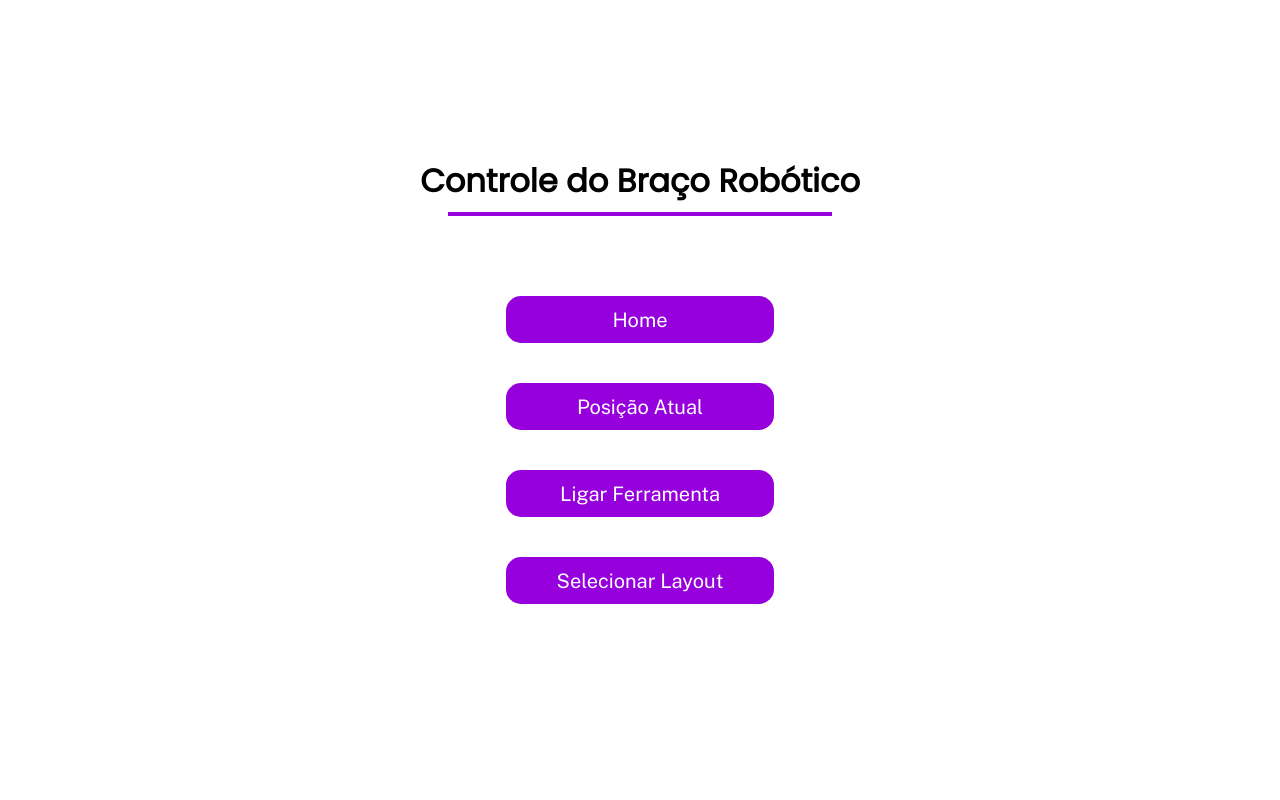
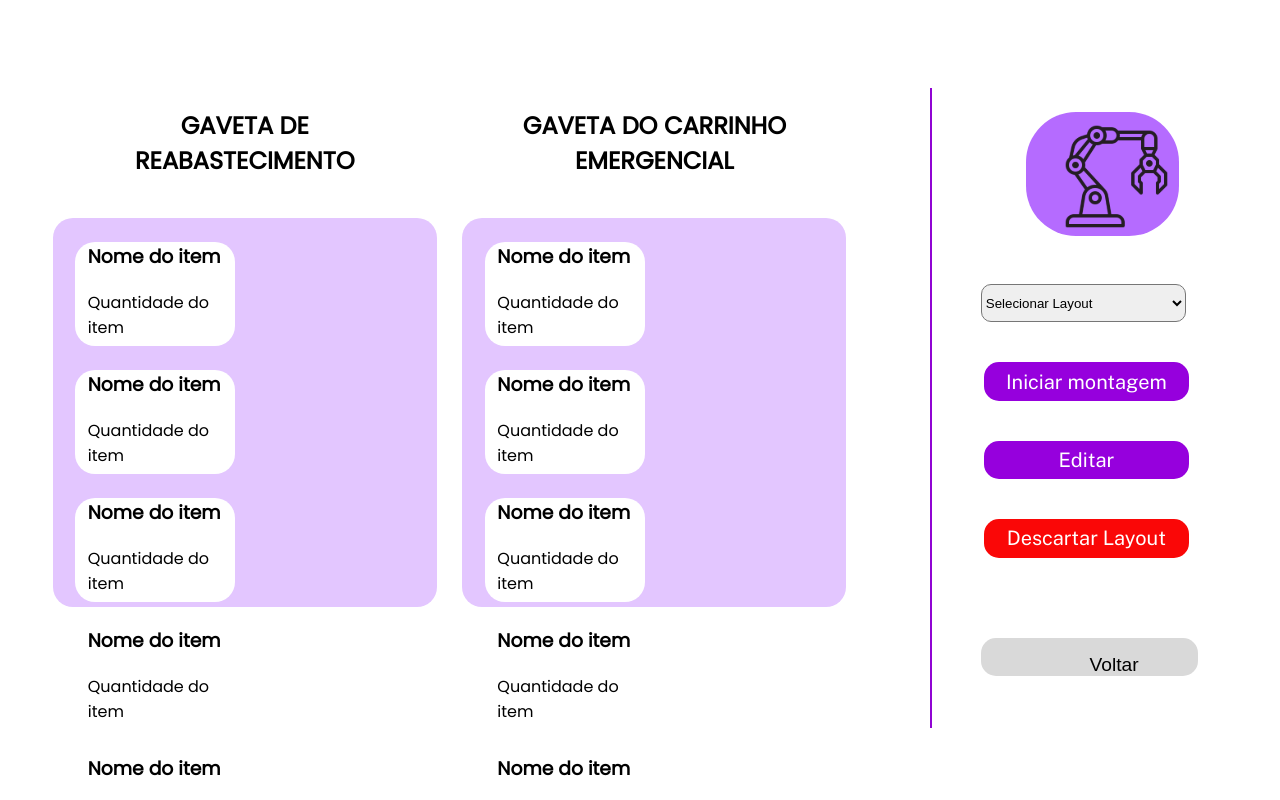
Before and after one commit to Inteli-College/2024-T0008-EC05-G03, a React (Vite) app in the folder frontend-violeta/: page / in a window 1280 px wide. Shown: the top 800 px of the page. Built offline with nearby package versions, Linux system fonts and the light colour scheme.

Commit message:
Alterações CSS

```diff
--- a/frontend-violeta/src/index.css
+++ b/frontend-violeta/src/index.css
@@ -1,6 +1,7 @@
 body {
   background-color: white;
   font-family: 'Poppins', sans-serif;
+  overflow: hidden;
 }
 
 header {
@@ -19,18 +20,23 @@ header {
   display: inline-block;;
   cursor: pointer;
   font-family: 'Public Sans', sans-serif;
-  width: 21vw;
-  height: 47px;
+  width: 16vw;
+  height: 3vw;
   margin-top: 5vh;
   font-size: 20px;
   border-radius: 15px;
 }
 
+.botaoPadrao:hover{
+  background-color: #CF80FF;
+  color: white
+}
+
 .linhaVertical {
-  margin-left: 70vw;
+  margin-left: 70.5vw;
   margin-top: 10vh;
   height: 80vh;
-  width: 1px;
+  width: 2px;
   background-color: #9004D3;
   position: fixed;
 }
@@ -44,7 +50,9 @@ header {
   cursor: pointer;
   border-radius: 15px;
   font-size: larger;
-  position: fixed;
+  width: 16vw;
+  height: 3vw;
+  margin-top: 10vh;
 }
 
 .btVoltar:hover {
--- a/frontend-violeta/src/main.jsx
+++ b/frontend-violeta/src/main.jsx
@@ -7,6 +7,6 @@ import ControleBR from './pages/ControleBR/ControleBR.jsx'
 
 ReactDOM.createRoot(document.getElementById('root')).render(
   <React.StrictMode>
-    <ControleBR />
+    <Selecionado />
   </React.StrictMode>,
 )
--- a/frontend-violeta/src/pages/ControleBR/ControleBR.css
+++ b/frontend-violeta/src/pages/ControleBR/ControleBR.css
@@ -2,7 +2,7 @@
   display: flex;
   flex-direction: column;
   align-items: center;
-  margin-top: 17vh;
+  margin-top: 13vh;
 }
 
 .openNavbar {
@@ -23,5 +23,5 @@
 }
 
 .botoesCBR {
-  margin-top: 5vh;
+  margin-top: 10vh;
 }
--- a/frontend-violeta/src/pages/Montar/Montar.css
+++ b/frontend-violeta/src/pages/Montar/Montar.css
@@ -7,6 +7,7 @@
     display: flex;
     width: 60vw;
     margin-left: 1.5vw;
+
 }
 
 .carrinho {
@@ -16,13 +17,14 @@
 
 .carrinhoTitle {
     margin-left: 0;
+    text-align: center;
 }
 
 .backgroundCarrinho {
     margin-top: 5vh;
     background-color: #E3C6FF;
     width: 30vw;
-    height: 32vw;
+    height: 30.4vw;
     border-radius: 20px;
     flex-direction: column;
 }
@@ -38,6 +40,11 @@
     cursor: pointer;
 }
 
+.botaoAdd:hover {
+    background-color: #B456E2;
+    color: white;
+}
+
 .painelDeControle {
     display: flex;
     flex-direction: column;
@@ -50,6 +57,7 @@
     border-radius: 50px;
     width: 12vw;
     margin-left: 11vw;
+    margin-top: 13vh;
 }
 
 .armBackground img {
@@ -60,24 +68,28 @@
 .formName {
     margin-top: 5vh;
     margin-left: 10vw;
+    text-align: center;
 }
 
 .insertName {
-    border-radius: 15px;
+    border-radius: 10px;
     height: 4vh;
+    width: 35vh;
 }
 
 .saveName {
-    margin-left: 2vw;
+    margin-left: vw;
+    margin-top: 1vw;
     background-color: #9600DD;
     color: #fff;
     border: none;
     height: 4vh;
-    border-radius: 15px;
+    border-radius: 10px;
 }
 
 .buttonsPainel {
     margin-left: 7vw;
+    text-align: center;
 }
 
 .botaoDelete {
@@ -85,8 +97,8 @@
     border: none;
     color: white;
     margin-top: 5vh;
-    width: 21vw;
-    height: 8vh;
+    width: 16vw;
+    height: 3vw;
     border-radius: 15px;
     font-family: 'Public Sans', sans-serif;
     font-size: 20px;
@@ -97,7 +109,3 @@
     background-color: #D40000;
     color: white;
 }
-
-.btVoltar {
-    margin-top: 20vh;
-}
--- a/frontend-violeta/src/pages/Montar/Montar.jsx
+++ b/frontend-violeta/src/pages/Montar/Montar.jsx
@@ -59,7 +59,7 @@ function Montar() {
                   <label>
                     Insira o nome do Layout: <br />
                     <input type='text' className='insertName'/>
-                  </label>
+                  </label><br/>
                   <input type="submit" value="Salvar" className='saveName'/>
                 </form>
                 <div className='buttonsPainel'>
--- a/frontend-violeta/src/pages/Selecionado/Selecionado.css
+++ b/frontend-violeta/src/pages/Selecionado/Selecionado.css
@@ -23,7 +23,7 @@
     margin-top: 5vh;
     background-color: #E3C6FF;
     width: 30vw;
-    height: 32vw;
+    height: 30.4vw;
     border-radius: 20px;
 }
 
@@ -55,6 +55,7 @@
     border-radius: 50px;
     width: 12vw;
     margin-left: 11vw;
+    margin-top: 13vh;
 }
 
 .armBackground img {
@@ -63,11 +64,11 @@
 }
 
 #layout {
-    width: 20vw;
-    height: 4vh;
+    width: 16vw;
+    height: 3vw;
     margin-top: 6vh;
     margin-left: 7.5vw;
-    border-radius: 15px;
+    border-radius: 10px;
 }
 
 .buttonsPainel {
@@ -79,8 +80,8 @@
     border: none;
     color: white;
     margin-top: 5vh;
-    width: 21vw;
-    height: 8vh;
+    width: 16vw;
+    height: 3vw;
     border-radius: 15px;
     font-family: 'Public Sans', sans-serif;
     font-size: 20px;
@@ -91,7 +92,3 @@
     background-color: #D40000;
     color: white;
 }
-
-.btVoltar {
-    margin-top: 20vh;
-}
```
Also changed, not shown: frontend-violeta/src/assets/addWhite.svg (added).
